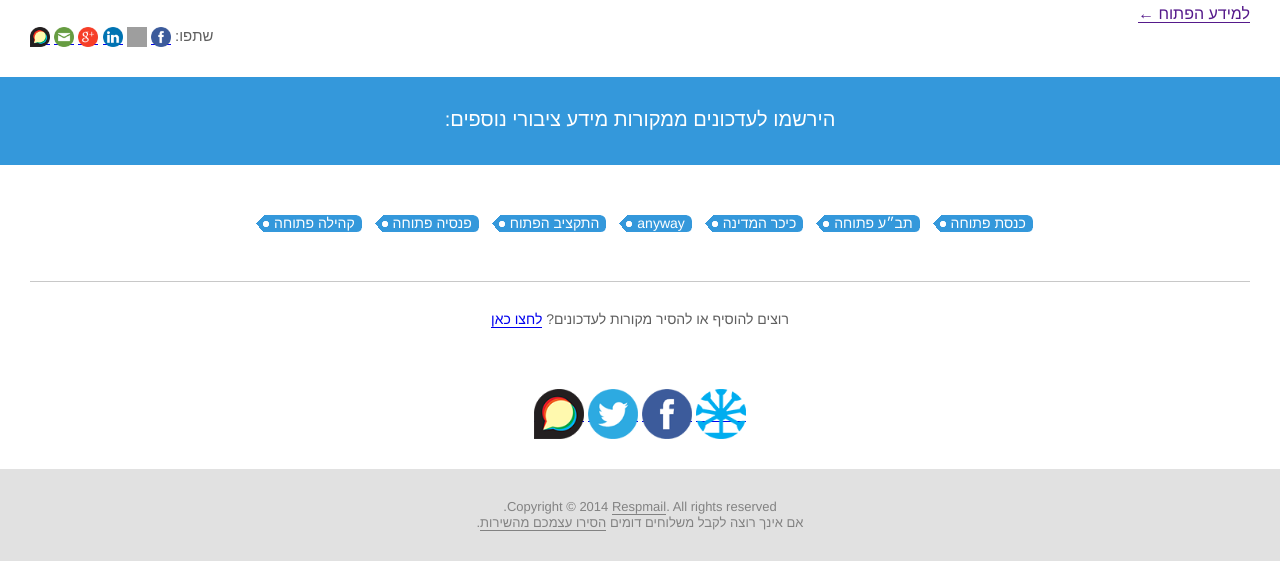
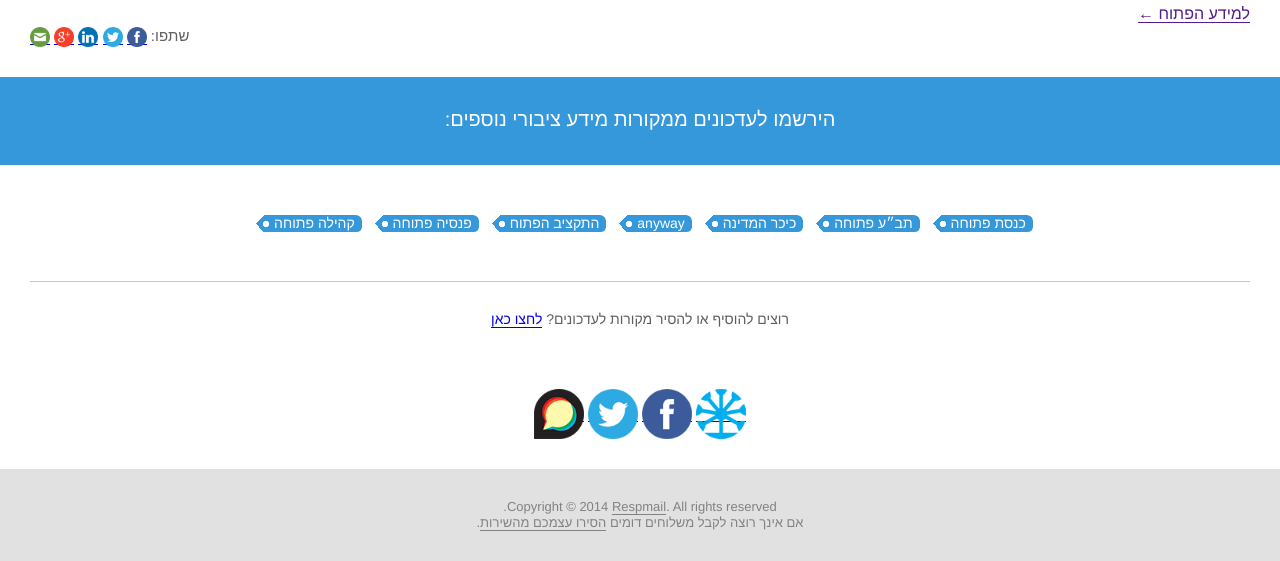
Before and after one commit to noamoss/notifier, a Flask app: template mail_sender/templates/email.html in a window 1280 px wide. Shown: the part 374-935 px from the top of the page. Run offline with Flask 2, Linux system fonts and the light colour scheme; tables that the repository leaves empty hold one stand-in row (values such as "Sample post"); the template is opened without the code that fills it: values that come from a table or form of the project are taken from there, most other values are stand-ins (such as "Sample title", 1, 10 or a date in 2020); parts of the project's set-up code (start-up, migrations or seed data) failed here and were passed over; some web fonts are replaced; grey boxes are pictures that could not be loaded.

Commit message:
connect email template with bitly and share endpoint

```diff
--- a/mail_sender/templates/email.html
+++ b/mail_sender/templates/email.html
@@ -289,7 +289,7 @@ ul.tags a:hover {
 																				<td align="left" class="textContent" style="mso-table-lspace: 0pt;mso-table-rspace: 0pt;-ms-text-size-adjust: 100%;-webkit-text-size-adjust: 100%;font-weight: normal!important;">
 																					<!-- CONTENT // -->
 																					<div style="font-family:'Alef', Helvetica,Arial,sans-serif;font-size:13px;color:#828282;text-align:center;line-height:120%;">
-																						אם אינך יכול לראות הודעה זו, <a href="http://http://82.196.4.213/" target="_blank" style="text-decoration: none;border-bottom: 1px solid #828282;color: #828282;-ms-text-size-adjust: 100%;-webkit-text-size-adjust: 100%;font-weight: normal!important;"><span style="color:#828282;">צפה&nbsp;בה&nbsp;בדפדפן</span></a>.
+																						אם אינך יכול לראות הודעה זו, <a href="{{feed_link}}" target="_blank" style="text-decoration: none;border-bottom: 1px solid #828282;color: #828282;-ms-text-size-adjust: 100%;-webkit-text-size-adjust: 100%;font-weight: normal!important;"><span style="color:#828282;">צפה&nbsp;בה&nbsp;בדפדפן</span></a>.
 																					</div>
 																				</td>
 																			</tr>
@@ -434,12 +434,12 @@ ul.tags a:hover {
 																					<div mc:edit="body" style="text-align:right;font-family:'Alef', Helvetica,Arial,sans-serif;font-size:15px;margin-bottom:0;color:#5F5F5F;line-height:135%;">{{ entry[2] }}<br> פורםס ב-{{entry[4]}}</div>
 																					<div mc:edit="body" style="text-align:right;font-family:'Alef', Helvetica,Arial,sans-serif;font-size:16px;margin-bottom:0;color:#5F5F5F;line-height:150%;"><strong><a href="{{ entry[3] }}" target="_blank" style="border-bottom: 1px solid;-ms-text-size-adjust: 100%;-webkit-text-size-adjust: 100%;text-decoration: none !important;font-weight: normal!important;">למידע הפתוח &larr;</a></strong></div>
 																					<div mc:edit="body" style="text-align:left;font-family:'Alef', Helvetica,Arial,sans-serif;font-size:15px;margin-bottom:0;color:#5F5F5F;line-height:135%;">שתפו:
-																					<a style="border: 0;border-bottom: 1px solid;-ms-text-size-adjust: 100%;-webkit-text-size-adjust: 100%;text-decoration: none !important;font-weight: normal!important;" href="https://www.facebook.com/sharer/sharer.php?u={{ entry[3] }}" target="_blank"><img style="display: inline;width: 20px;vertical-align: middle;height: 20px;border: 0;outline: none;text-decoration: none;line-height: 100%;-ms-interpolation-mode: bicubic;" src="{{ url_for('static', filename='images/facebook.png') }}" alt="שתפו בפייסבוק" title="שתפו בפייסבוק"></a>
-																					<a style="border: 0;border-bottom: 1px solid;-ms-text-size-adjust: 100%;-webkit-text-size-adjust: 100%;text-decoration: none !important;font-weight: normal!important;" href="https://twitter.com/home?status={{ entry[3] }}: {{entry[2]}},{{entry[1]}}" target="_blank"><img style="display: inline;width: 20px;vertical-align: middle;height: 20px;border: 0;outline: none;text-decoration: none;line-height: 100%;-ms-interpolation-mode: bicubic;" src="{{ url_for('static', filename='images\twitter.png') }}" alt="שתפו בטוויטר" title="שתפו בטוויטר"></a>
-																					<a style="border: 0;border-bottom: 1px solid;-ms-text-size-adjust: 100%;-webkit-text-size-adjust: 100%;text-decoration: none !important;font-weight: normal!important;" href="https://www.linkedin.com/shareArticle?mini=true&url={{ entry[3] }}&title={{entry[1]}}:{{entry[2]}}&summary=&source=" target="_blank"><img style="display: inline;width: 20px;vertical-align: middle;height: 20px;border: 0;outline: none;text-decoration: none;line-height: 100%;-ms-interpolation-mode: bicubic;" src="{{ url_for('static', filename='images/linkedin.png') }}" alt="שתפו בלינקדאין" title="שתפו בלינקדאין"></a>
-																					<a style="border: 0;border-bottom: 1px solid;-ms-text-size-adjust: 100%;-webkit-text-size-adjust: 100%;text-decoration: none !important;font-weight: normal!important;" href="https://plus.google.com/share?url={{ entry[3] }}" target="_blank"><img style="display: inline;width: 20px;vertical-align: middle;height: 20px;border: 0;outline: none;text-decoration: none;line-height: 100%;-ms-interpolation-mode: bicubic;" src="{{ url_for('static', filename='images/google.png') }}" alt="שתפו בגוגל פלוס" title="שתפו בגוגל פלוס"></a>
-																					<a style="border: 0;border-bottom: 1px solid;-ms-text-size-adjust: 100%;-webkit-text-size-adjust: 100%;text-decoration: none !important;font-weight: normal!important;" href="mailto:?&subject=מידע ציבורי מעניין&body={{ entry[3] }} " target="_blank"><img style="display: inline;width: 20px;vertical-align: middle;height: 20px;border: 0;outline: none;text-decoration: none;line-height: 100%;-ms-interpolation-mode: bicubic;" src="{{ url_for('static', filename='images/email.png') }}" alt="שתפו בדוא&quot;ל" title="שתפו בדוא&quot;ל"></a>
-                                                                                    <a style="border: 0;border-bottom: 1px solid;-ms-text-size-adjust: 100%;-webkit-text-size-adjust: 100%;text-decoration: none !important;font-weight: normal!important;" href="mailto:?&subject=מידע ציבורי מעניין&body={{ entry[3] }} " target="_blank"><img style="display: inline;width: 20px;vertical-align: middle;height: 20px;border: 0;outline: none;text-decoration: none;line-height: 100%;-ms-interpolation-mode: bicubic;" src="{{ url_for('static', filename='images/discourse.png') }}" alt="לדיון בפורום הסדנא" title="לדיון בפורום הסדנא"></a>
+																					<a style="border: 0;border-bottom: 1px solid;-ms-text-size-adjust: 100%;-webkit-text-size-adjust: 100%;text-decoration: none !important;font-weight: normal!important;" href="{{share_link}}?service=facebook&link={{entry[3]}}&title={{entry[1]}}&project={{entry[0]}}" target="_blank"><img style="display: inline;width: 20px;vertical-align: middle;height: 20px;border: 0;outline: none;text-decoration: none;line-height: 100%;-ms-interpolation-mode: bicubic;" src="{{ url_for('static', filename='images/facebook.png') }}" alt="שתפו בפייסבוק" title="שתפו בפייסבוק"></a>
+																					<a style="border: 0;border-bottom: 1px solid;-ms-text-size-adjust: 100%;-webkit-text-size-adjust: 100%;text-decoration: none !important;font-weight: normal!important;" href="{{share_link}}?service=twitter&link={{entry[3]}}&title={{entry[1]}}&project={{entry[0]}}" target="_blank"><img style="display: inline;width: 20px;vertical-align: middle;height: 20px;border: 0;outline: none;text-decoration: none;line-height: 100%;-ms-interpolation-mode: bicubic;" src="{{ url_for('static', filename='images/twitter.png') }}" alt="שתפו בטוויטר" title="שתפו בטוויטר"></a>
+																					<a style="border: 0;border-bottom: 1px solid;-ms-text-size-adjust: 100%;-webkit-text-size-adjust: 100%;text-decoration: none !important;font-weight: normal!important;" href="{{share_link}}?service=linkedin&link={{entry[3]}}&title={{entry[1]}}&project={{entry[0]}}" target="_blank"><img style="display: inline;width: 20px;vertical-align: middle;height: 20px;border: 0;outline: none;text-decoration: none;line-height: 100%;-ms-interpolation-mode: bicubic;" src="{{ url_for('static', filename='images/linkedin.png') }}" alt="שתפו בלינקדאין" title="שתפו בלינקדאין"></a>
+																					<a style="border: 0;border-bottom: 1px solid;-ms-text-size-adjust: 100%;-webkit-text-size-adjust: 100%;text-decoration: none !important;font-weight: normal!important;" href="{{share_link}}?service=google&link={{entry[3]}}&title={{entry[1]}}&project={{entry[0]}}" target="_blank"><img style="display: inline;width: 20px;vertical-align: middle;height: 20px;border: 0;outline: none;text-decoration: none;line-height: 100%;-ms-interpolation-mode: bicubic;" src="{{ url_for('static', filename='images/google.png') }}" alt="שתפו בגוגל פלוס" title="שתפו בגוגל פלוס"></a>
+																					<a style="border: 0;border-bottom: 1px solid;-ms-text-size-adjust: 100%;-webkit-text-size-adjust: 100%;text-decoration: none !important;font-weight: normal!important;" href="{{share_link}}?service=email&link={{entry[3]}}&title={{entry[1]}}&project={{entry[0]}}" target="_blank"><img style="display: inline;width: 20px;vertical-align: middle;height: 20px;border: 0;outline: none;text-decoration: none;line-height: 100%;-ms-interpolation-mode: bicubic;" src="{{ url_for('static', filename='images/email.png') }}" alt="שתפו בדוא&quot;ל" title="שתפו בדוא&quot;ל"></a>
+                                                                                    <!--<a style="border: 0;border-bottom: 1px solid;-ms-text-size-adjust: 100%;-webkit-text-size-adjust: 100%;text-decoration: none !important;font-weight: normal!important;" href="mailto:?&subject=מידע ציבורי מעניין&body={{ entry[3] }} " target="_blank"><img style="display: inline;width: 20px;vertical-align: middle;height: 20px;border: 0;outline: none;text-decoration: none;line-height: 100%;-ms-interpolation-mode: bicubic;" src="{{ url_for('static', filename='images/discourse.png') }}" alt="לדיון בפורום הסדנא" title="לדיון בפורום הסדנא"></a> -->
 
 																					</div>
 																				</td>
--- a/run.py
+++ b/run.py
@@ -10,6 +10,7 @@ if __name__ == '__main__':
         create_database(app)
     with app.app_context():
         db.create_all()
+
     bitlyconnection = bitlyapi.Connection(BITLY_KEY, BITLY_USER)
     app = create_app()
     app.run(host="0.0.0.0", port=2525)
--- a/views.py
+++ b/views.py
@@ -4,8 +4,8 @@ import urllib
 from functools import wraps
 
 from flask import flash, redirect, render_template, \
-    request, url_for, session
-from flask.blueprints import Blueprint
+    request, url_for, session, Blueprint
+
 from sqlalchemy.exc import IntegrityError
 from sqlalchemy import update
 from _config import basedir, BITLY_USER, BITLY_KEY
@@ -19,6 +19,7 @@ notifier = Blueprint('notifier', __name__,
                      template_folder='templates',
                      static_folder='static',
                      )
+
 
 def login_required(test):
     @wraps(test)
@@ -34,7 +35,6 @@ def login_required(test):
 
 @notifier.route('/', methods=['GET', 'POST'])
 def login():
-    print(url_for('static',filename='notifier.png'))
     error = None
     form = LoginForm(request.form)
     if request.method == "POST":
```
Also changed, not shown: mail_sender/mail_sender.py (+21 -7 lines), mail_sender/__init__.py (added).
